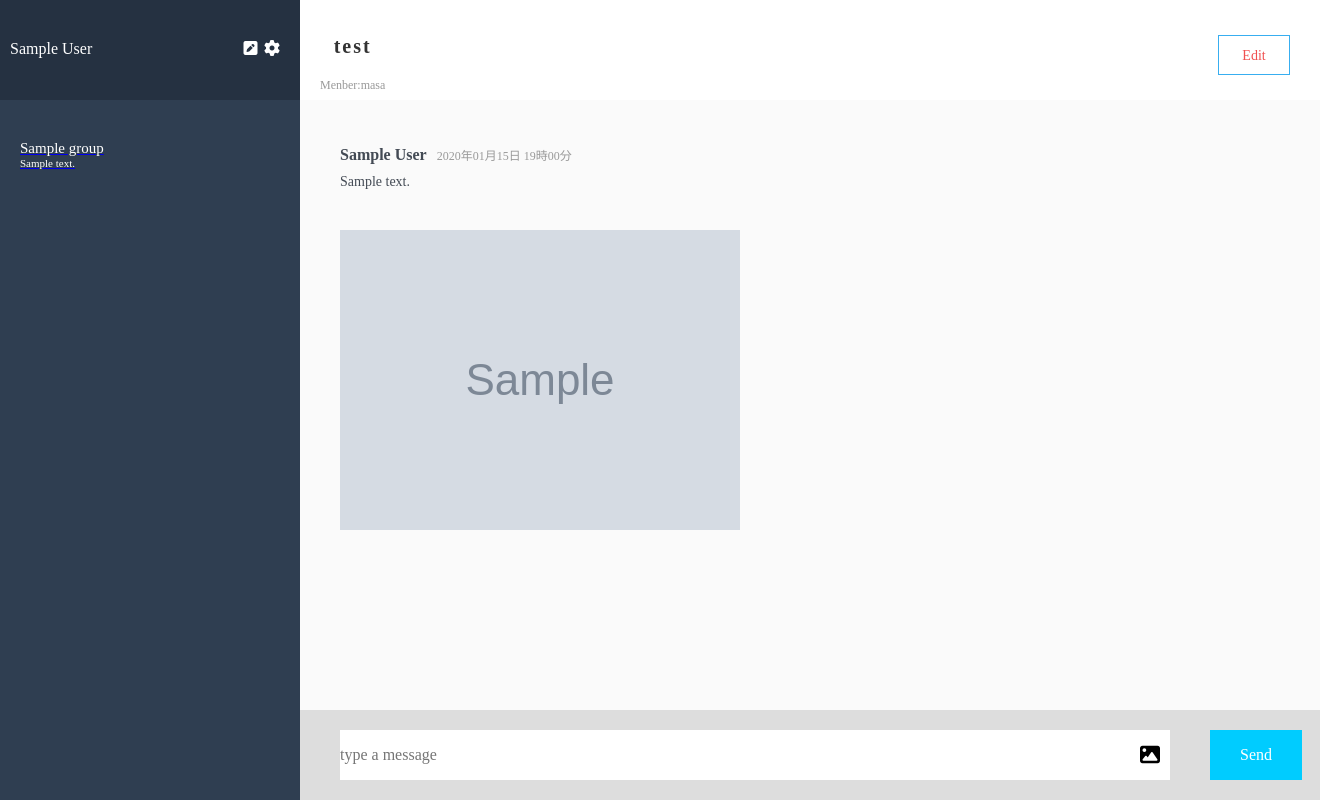
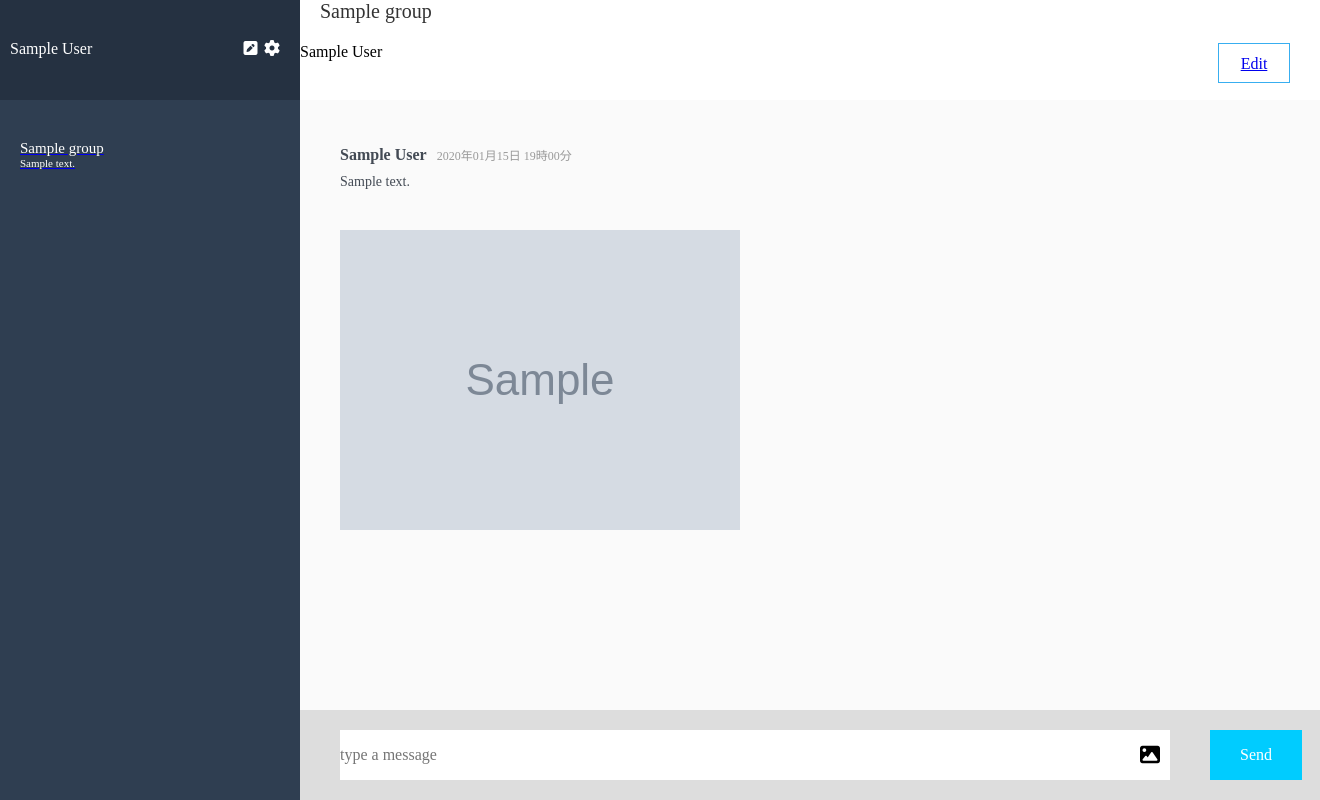
Before and after one commit to kaimasa1115/chat-space, a Rails app: page /groups/1/messages in a window 1320 px wide. Run offline with Rails 7, Linux system fonts and the light colour scheme; a user stored in the database is signed in; tables that the repository leaves empty hold one stand-in row (values such as "Sample post"); grey boxes marked "Sample" are stand-in pictures; style sheets or scripts are compiled from the project's sources; some libraries are stand-ins or nearby versions.

Commit message:
complete

```diff
--- a/app/assets/javascripts/message.js
+++ b/app/assets/javascripts/message.js
@@ -1,8 +1,9 @@
 $(function(){
   function buildHTML(message){
     if ( message.image ) {
+        //data-idが反映されるようにしている
         var html =
-      `<div class="main">
+         `<div class="message" data-message-id=${message.id}>
             <div class="upper-message">
               <div class="upper-message__user-name">
                 ${message.user_name}
@@ -20,8 +21,9 @@ $(function(){
           </div>`
         return html;
       } else {
+        //同様にdata-idが反映されるようにしている
         var html =
-         `<div class="message">
+         `<div class="message" data-message-id=${message.id}>
             <div class="upper-message">
               <div class="upper-message__user-name">
                 ${message.user_name}
@@ -39,6 +41,7 @@ $(function(){
             return html;
           };
         }
+
 $('#new_message').on('submit', function(e){
     e.preventDefault();
     var formData = new FormData(this);
@@ -61,4 +64,37 @@ $('#new_message').on('submit', function(e){
       alert("メッセージ送信に失敗しました");
      });
 })
+var reloadMessages = function() {
+  //カスタムデータ属性を利用し、ブラウザに表示されている最新メッセージのidを取得
+  var last_message_id = $('.message:last').data("message-id");
+  $.ajax({
+    //ルーティングで設定した通りのURLを指定
+    url: "api/messages",
+    //ルーティングで設定した通りhttpメソッドをgetに指定
+    type: 'get',
+    dataType: 'json',
+    //dataオプションでリクエストに値を含める
+    data: {id: last_message_id}
+  })
+  .done(function(messages) {
+    if (messages.length !== 0) {
+    var insertHTML = '';
+    //配列messagesの中身一つ一つを取り出し、HTMLに変換したものを入れ物に足し合わせる
+    $.each(messages, function(i, message) {
+      insertHTML += buildHTML(message)
     });
+    //メッセージが入ったHTMLに、入れ物ごと追加
+    $('.messages').append(insertHTML);
+    $('.messages').animate({ scrollTop: $('.messages')[0].scrollHeight});
+      }
+  })
+  .fail(function() {
+    alert('error');
+  });
+};
+if (document.location.href.match(/\/groups\/\d+\/messages/)) {
+  setInterval(reloadMessages, 7000);
+}
+
+
+});
--- a/app/assets/stylesheets/modules/_messages.scss
+++ b/app/assets/stylesheets/modules/_messages.scss
@@ -17,8 +17,8 @@
       font-size: 16px;
       display: flex;
       justify-content: space-between;
+      padding-top: 40px;
       position: relative;
-      padding-top: 40px;
       color: #ffffff;
       }
       .side-left {
@@ -42,7 +42,7 @@
     position: absolute;
     bottom: 0px;
     width: 300px;
-
+    overflow: hidden;
     .side-name {
       color: #ffffff;
       margin-top: 40px;
@@ -69,31 +69,32 @@
     background-color: #ffffff;
     height: 100px;
     width: calc(100vw - 300px);
-    display: flex;
-    justify-content: space-between;
-    padding-top:35px;
-    .main__head_left h1 {
+
+    .main__head_left {
       color: #333333;
       font-size: 20px;
       margin-left: 20px;
-      padding-bottom:20px;
+
+
     }
-    .main__head_left p {
+      .main__head_left_name {
         color: #999999;
         font-size: 12px;
-      bottom: 0;
-      margin-left: 20px;
+        margin-right: 100px;
+        margin-top: 20px;
+
     }
       .main__head_right {
-      margin-right:30px;
+        margin-right: 30px;
         font-size: 16px;
         color: #38aef0;
         border: solid 1px #38aef0;
-      margin-bottom: 30px;
         height:40px;
         width: 72px;
+        float: right;
         text-align: center;
         line-height: 40px;
+
     }
   }
   .messages {
@@ -103,12 +104,14 @@
     height: calc(100vh - 100px - 90px);
     overflow: scroll;
     .message {
+
       .upper-message {
         display: flex;
         &__user-name {
           color: #434a54;
           font-size: 16px;
           font-weight: bold;
+
         }
         &__date {
           color: #999;
--- a/app/views/messages/_main_chat.html.haml
+++ b/app/views/messages/_main_chat.html.haml
@@ -1,10 +1,13 @@
 .main
   .main__head
     .main__head_left
-      %h1 test
-      %p Menber:masa
+      = @group.name
+    .main__head_left_name
+    - @group.users.each do |user|
+      = user.name
     .main__head_right
-      %h2 Edit
+      = link_to edit_group_path(@group) do
+        Edit
   .main-chat
     .messages
       = render @messages
--- a/app/views/messages/_message.html.haml
+++ b/app/views/messages/_message.html.haml
@@ -1,4 +1,4 @@
-.message
+.message{data: {message: {id: message.id}}}
   .upper-message
     .upper-message__user-name
       = message.user.name
--- a/config/routes.rb
+++ b/config/routes.rb
@@ -4,5 +4,8 @@ Rails.application.routes.draw do
   resources :users, only: [:edit, :update]
   resources :groups, only: [:new, :create, :edit, :update] do
     resources :messages, only: [:index, :create]
+    namespace :api do
+      resources :messages, only: :index, defaults: { format: 'json' }
+    end
   end
 end
```
Also changed, not shown: app/controllers/api/messages_controller.rb (added, +10 -0 lines), app/views/api/messages/index.json.jbuilder (added), app/views/messages/create.json.jbuilder. Lines whose indentation alone changed are shown as unchanged.
